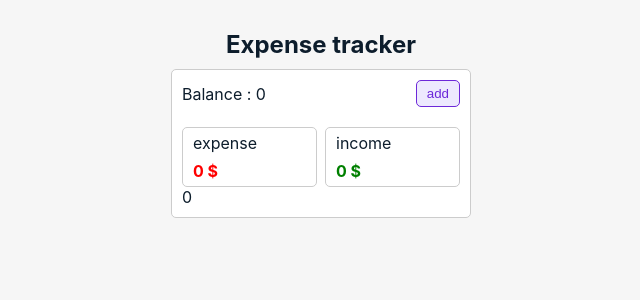
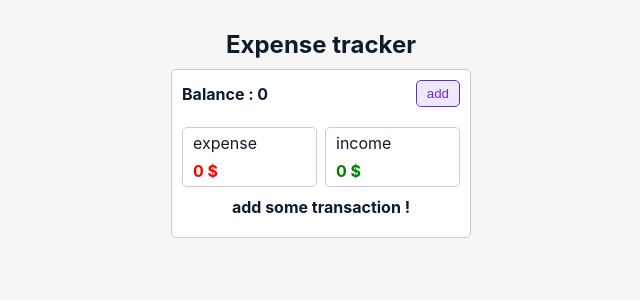
Before and after one commit to samamoazemi/Expense-Tracker-App, a React (Create React App) app: page / in a window 1280 px wide. Shown: the top 300 px of the page, without its empty margins (319-959 px from the left). Built offline with nearby package versions, Linux system fonts and the light colour scheme.

Commit message:
Add search to project

```diff
--- a/src/App.css
+++ b/src/App.css
@@ -24,6 +24,9 @@
   justify-content: space-between;
   align-items: center;
   margin-bottom: 20px;
+}
+.firstSection p{
+  font-weight: bold;
 }
 .secondSection{
   display: flex;
@@ -88,7 +91,7 @@ input[type="radio"]{
 }
 .radioBox label{
   margin-left: 3px;
-  font-size: 12px;
+  font-size: 14px;
 }
 .transaction{
   border-radius: 5px;
@@ -100,3 +103,18 @@ input[type="radio"]{
   justify-content: space-between;
   border-right: 4px solid green;
 }
+input.search{
+  display: block;
+  border-radius: 5px;
+  padding: 10px 12px;
+  border: 1px solid #ccc;
+  background-color: #efefef;
+  width: 100%;
+  margin: 20px 0;
+}
+.addTransaction{
+  display: flex;
+  justify-content: center;
+  align-items: center;
+  margin: 10px 0;
+}
--- a/src/components/TransActionComponent.js
+++ b/src/components/TransActionComponent.js
@@ -1,16 +1,52 @@
+import { useEffect } from "react";
+import { useState } from "react/cjs/react.development";
+
 const TransActionComponent = ({transactions}) => {
+   const[searchItem, setSearchItem] = useState("");
+   const[filteredTnx, setFilteredTnx] = useState(transactions);
+
+   const filterTransactions = (search) => {
+      if(!search || search === ""){
+         setFilteredTnx(transactions)
+         return;
+      }
+      const filtered = transactions.filter((t) =>
+      t.desc.toLowerCase().includes(search.toLowerCase())
+      )
+      setFilteredTnx(filtered);
+   }
+
+   const changeHandler = (e) => {
+      setSearchItem(e.target.value)
+      filterTransactions(e.target.value)
+   }
+
+   useEffect(() => {
+      filterTransactions(searchItem)
+   },[transactions])
+
+   if(!transactions.length) return <h4 className="addTransaction">add some transaction !</h4>
+
     return (
         <section>
-           {transactions.length &&
-            transactions.map((t) => (
-           <div
+           <input
+             type="text"
+             value={searchItem}
+             onChange={changeHandler}
+             placeholder="search for ..."
+             className="search"
+            />
+           {filteredTnx.length ?
+             filteredTnx.map((t) => (
+            <div
               key={t.id}
               className="transaction"
-              style={{borderRight: t.type === "expense" && "4px solid red"}}>
+              style={{ borderRight: t.type === "expense" && "4px solid red" }}
+            >
                <span>{t.desc}</span>
                <span>$ {t.amount}</span>
            </div>
-           ))}
+           )) : <h4 className="addTransaction">no item matchs !</h4> }
         </section>
      );
 }
--- a/src/index.js
+++ b/src/index.js
@@ -5,5 +5,4 @@ import "./index.css";
 
 
 
-
 ReactDom.render(<App />, document.getElementById("root"));
```
